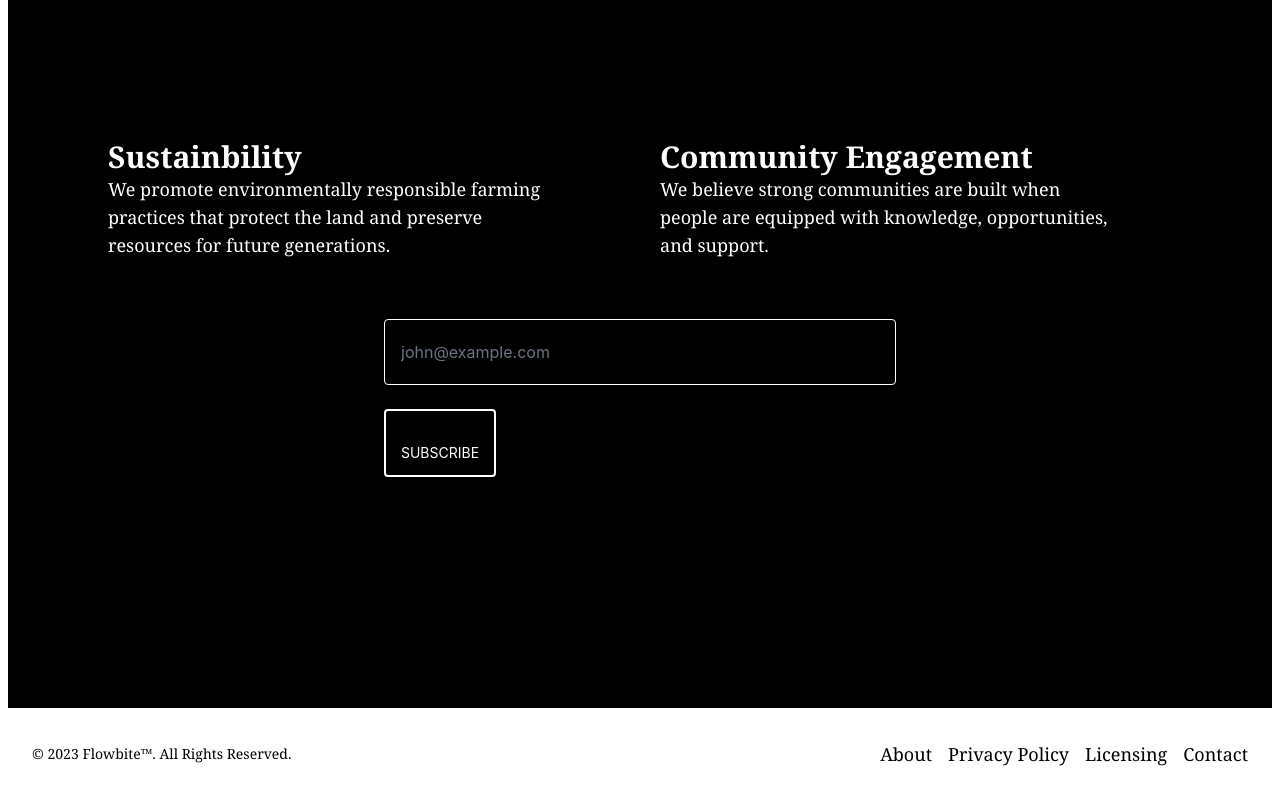
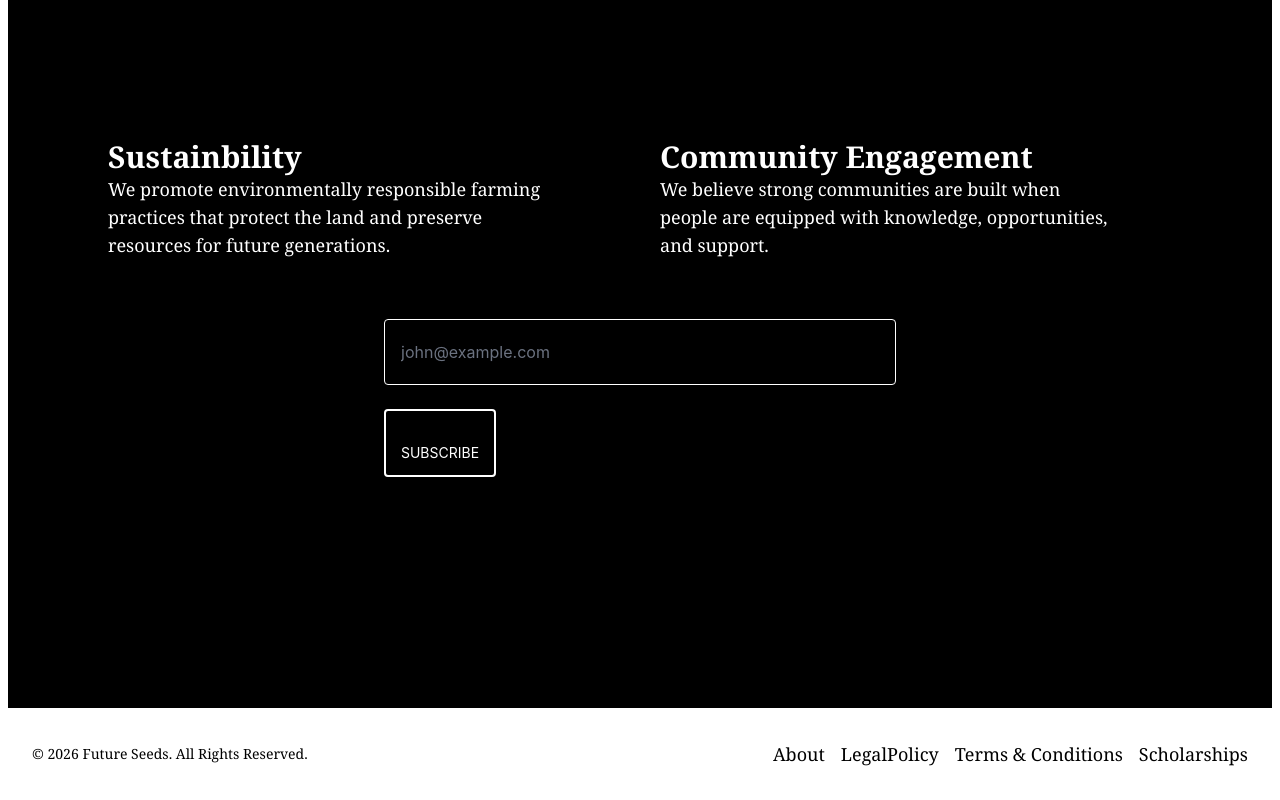
Before and after one commit to Gabriel-3191997/Future-Seeds, a React (Vite) app: page / in a window 1280 px wide. Shown: the part 1236-2036 px from the top of the page. Built offline with nearby package versions, Linux system fonts and the light colour scheme.

Commit message:
deployment

```diff
--- a/src/components/footer.jsx
+++ b/src/components/footer.jsx
@@ -5,22 +5,22 @@ class Footer extends React.Component {
         return (
             <>
                 <footer className="bg-white rounded-none border-none font-serif m-4 reveal-up reveal-delay-5">
-                    <div className="w-full mx-auto max-w-screen-xl p-4 flex flex-col gap-4 md:flex-row md:items-center md:justify-between">
+                    <div className="w-full mx-auto max-w-7xl p-4 flex flex-col gap-4 md:flex-row md:items-center md:justify-between">
                         <span className="text-sm text-body text-center md:text-left">
-                            © 2023 <a href="https://flowbite.com/" className="hover:underline">Flowbite™</a>. All Rights Reserved.
+                            © 2026 <a href="https://flowbite.com/" className="hover:underline">Future Seeds</a>. All Rights Reserved.
                         </span>
                         <ul className="flex flex-wrap items-center justify-center gap-x-4 gap-y-2 text-sm sm:text-lg font-medium text-body md:justify-end">
                             <li>
                                 <a href="#" className="hover:underline">About</a>
                             </li>
                             <li>
-                                <a href="#" className="hover:underline">Privacy Policy</a>
+                                <a href="#" className="hover:underline">LegalPolicy</a>
                             </li>
                             <li>
-                                <a href="#" className="hover:underline">Licensing</a>
+                                <a href="#" className="hover:underline">Terms &amp; Conditions</a>
                             </li>
                             <li>
-                                <a href="#" className="hover:underline">Contact</a>
+                                <a href="#" className="hover:underline">Scholarships</a>
                             </li>
                         </ul>
                     </div>
```
